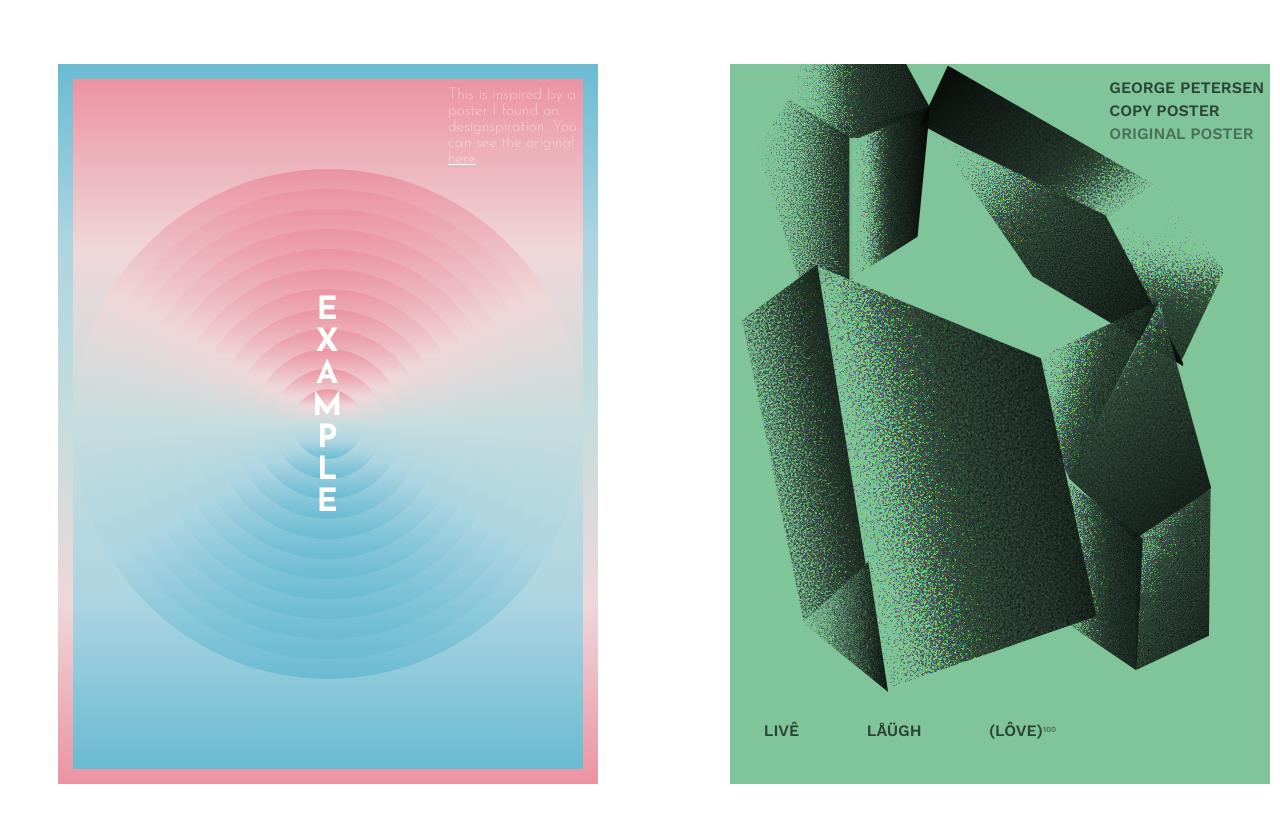
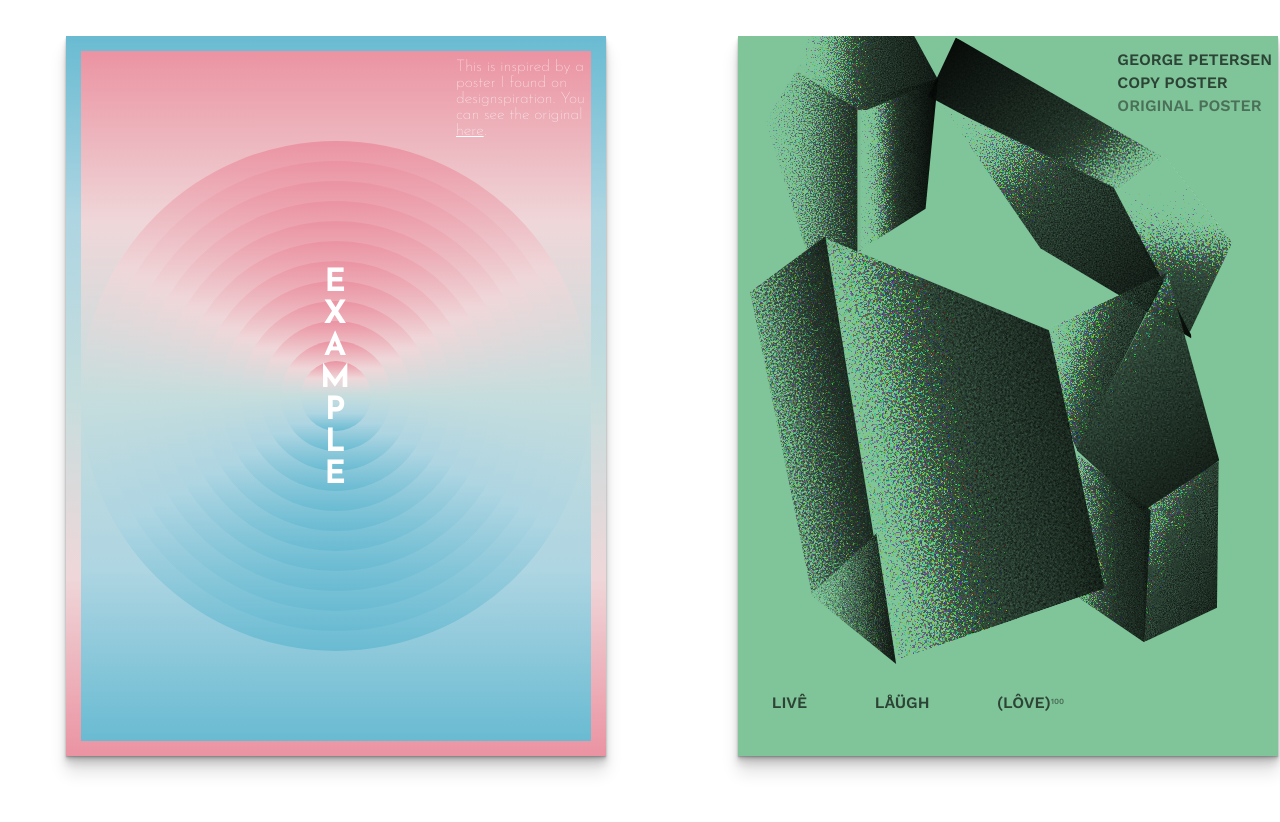
Before and after one commit to jovialgent/poster-recreation, a Svelte app: page / in a window 1280 px wide. Shown: the top 822 px of the page. Built offline with nearby package versions, Linux system fonts and the light colour scheme.

Commit message:
main - fixing the styling

```diff
--- a/index.html
+++ b/index.html
@@ -5,6 +5,12 @@
     <link rel="icon" href="/favicon.ico" />
     <meta name="viewport" content="width=device-width, initial-scale=1.0" />
     <title>Poster Recreations</title>
+    <style>
+      body {
+        width: 100vw;
+        height: 100vh;
+      }
+    </style>
   </head>
   <body>
     <!-- NIT -->
--- a/src/App.svelte
+++ b/src/App.svelte
@@ -14,11 +14,11 @@
   @import "../node_modules/normalize.css/normalize.css";
   @import "./scss/responsive.scss";
   .app {
-    width: 100vw;
-    height: 100vh;
+    width:100%;
+    height:100%;
     display: grid;
     gap: 4em;
-    padding:1em;
+    padding:1.5em;
     grid-template-columns: 1fr;
 
     @include respond-to("small") {
--- a/src/scss/poster.scss
+++ b/src/scss/poster.scss
@@ -15,7 +15,9 @@ $posterHeight: 24px * $posterSize;
   display: flex;
   align-items: center;
   justify-content: center;
-
+  box-shadow: 0 1px 1px rgba(0, 0, 0, 0.12), 0 2px 2px rgba(0, 0, 0, 0.12),
+    0 4px 4px rgba(0, 0, 0, 0.12), 0 8px 8px rgba(0, 0, 0, 0.12),
+    0 16px 16px rgba(0, 0, 0, 0.12);
 }
 
 @mixin posterNoise($angle: 0deg, $contrast: 270%, $brightness: 1000%) {
```
Also changed, not shown: 5 other files (tests, documents, lock files or other folders).
